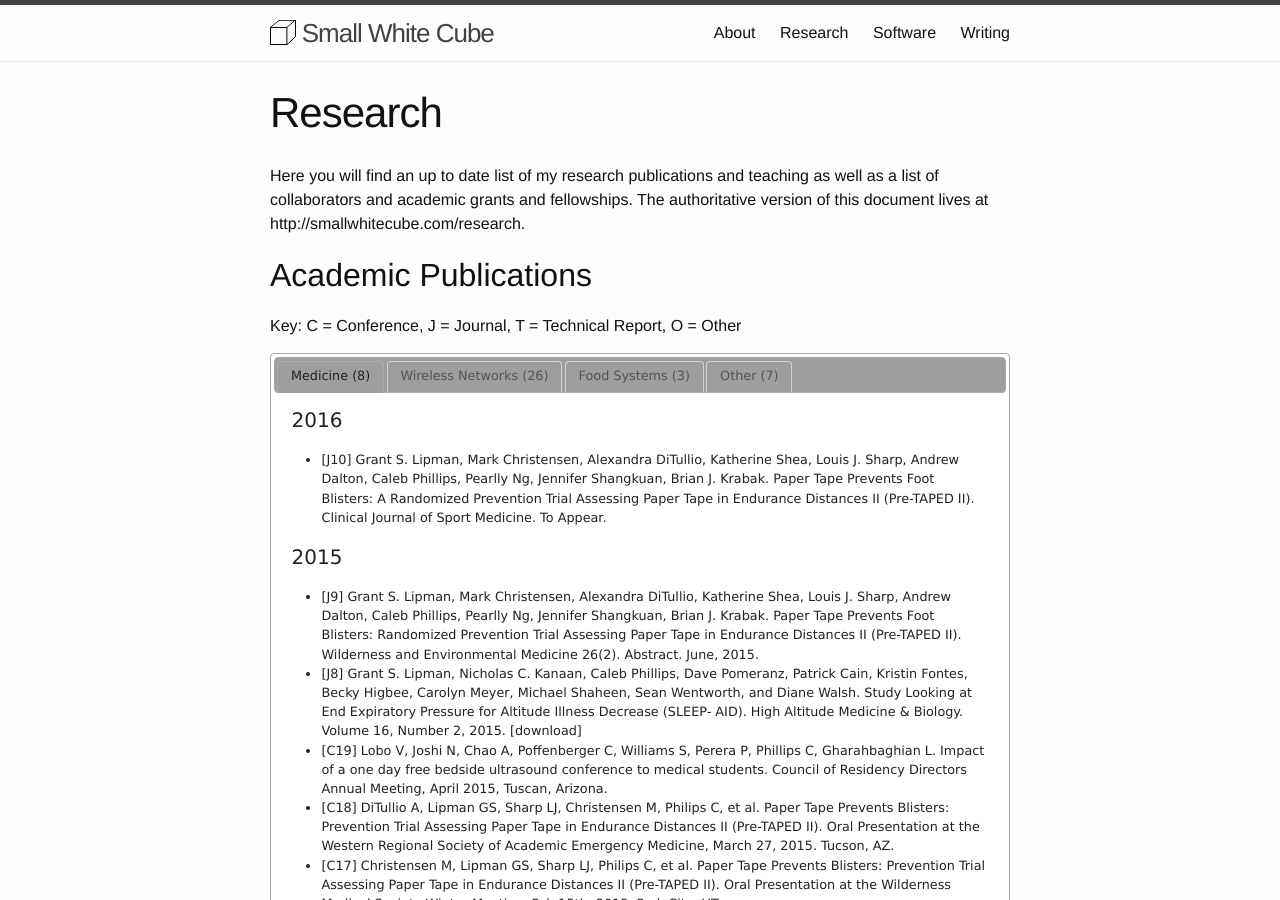
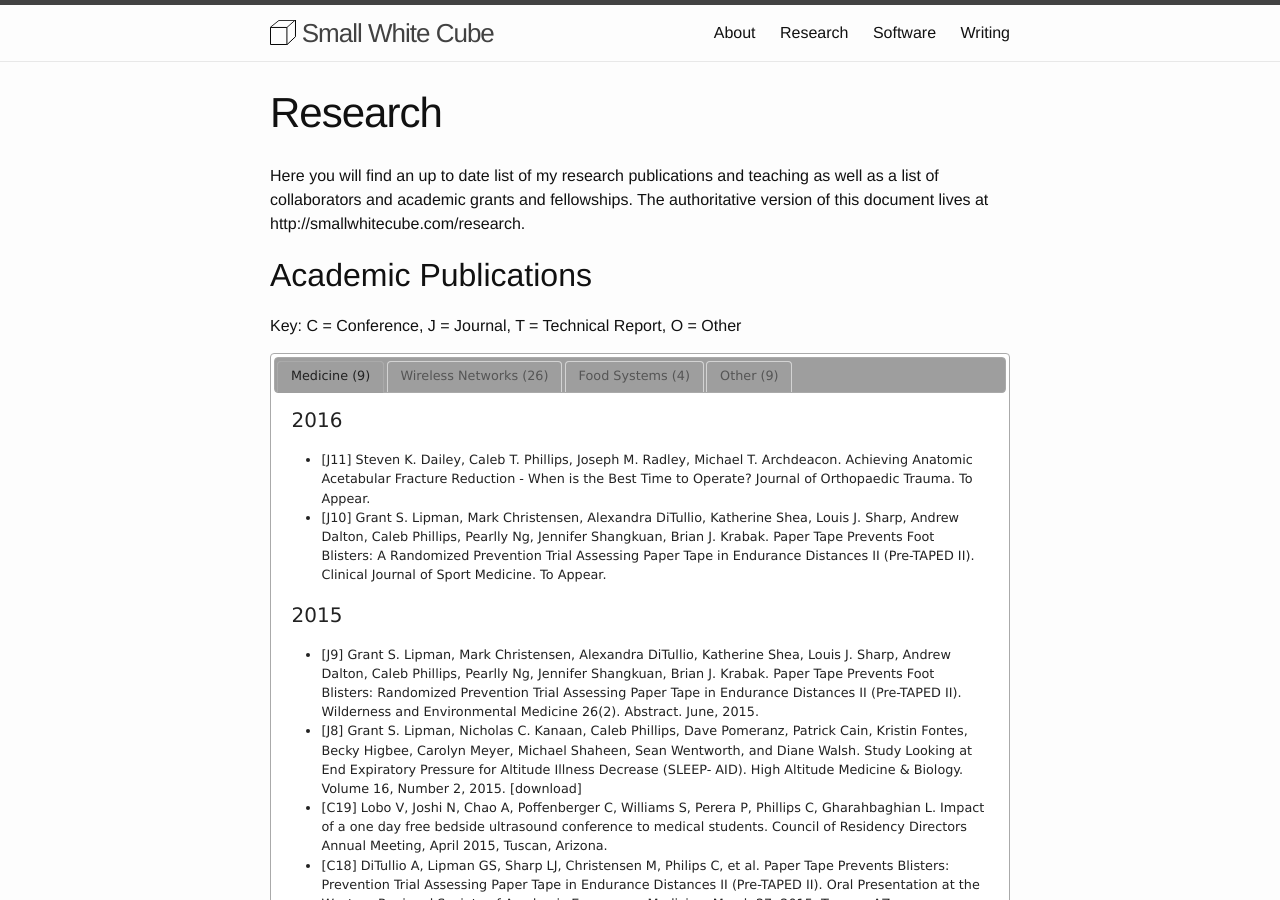
Before and after one commit to somerandomsequence/smallwhitecube, a Jekyll site: the page built from research.md, in a window 1280 px wide and 900 px high. Built offline with Jekyll 4.4.1, drawn with Linux system fonts in a browser that asks for light colours; grey boxes are pictures that could not be loaded.

Commit message:
Update publications.

```diff
--- a/_includes/papers.html
+++ b/_includes/papers.html
@@ -1,14 +1,15 @@
 <div id="tabs" style="font-size: 0.8em;">
  <ul>
-  <li><a href="#tabs-medical">Medicine (8)</a></li>
+  <li><a href="#tabs-medical">Medicine (9)</a></li>
   <li><a href="#tabs-systems">Wireless Networks (26)</a></li>
-  <li><a href="#tabs-food">Food Systems (3)</a></li>
-  <li><a href="#tabs-other">Other (7)</a></li>
+  <li><a href="#tabs-food">Food Systems (4)</a></li>
+  <li><a href="#tabs-other">Other (9)</a></li>
  </ul>
 
  <div id="tabs-medical">
   <h4>2016</h4>
   <ul>
+   <li> [J11] Steven K. Dailey, Caleb T. Phillips, Joseph M. Radley, Michael T. Archdeacon. Achieving Anatomic Acetabular Fracture Reduction - When is the Best Time to Operate? Journal of Orthopaedic Trauma. To Appear.</li>
    <li> [J10] Grant S. Lipman, Mark Christensen, Alexandra DiTullio, Katherine Shea, Louis J. Sharp, Andrew Dalton, Caleb Phillips, Pearlly Ng, Jennifer Shangkuan, Brian J. Krabak. Paper Tape Prevents Foot Blisters: A Randomized Prevention Trial Assessing Paper Tape in Endurance Distances II (Pre-TAPED II). Clinical Journal of Sport Medicine. To Appear.</li>
   </ul>
 
@@ -80,6 +81,7 @@
  <div id="tabs-food">
   <h4>Food Recovery</h4>
   <ul>
+   <li>[T12] Caleb Phillips, Rhonda Hoenigman, Hana Dansky. City of Boulder: Food Waste Audit. Report for the City of Boulder. Boulder Food Rescue. February 3, 2016. <a href="https://indd.adobe.com/view/e29e94dc-8676-4bf5-a282-ca04951573c4">[download]</a> </li>
    <li>[J5] Caleb Phillips, Rhonda Hoenigman, Becky Higbee, Tom Reed. Understanding the sustainability of retail food recovery. PLOS One. October 10, 2013. <a href="http://dx.plos.org/10.1371/journal.pone.0075530">[download]</a> </li>
    <li>[T9] Caleb Phillips, Rhonda Hoenigman, Shari Leyshon, and Becky Higbee. Nutrition and very perishable food rescue: a study on the contributions of fresh produce to one food relief agency in Boulder, Colorado. Technical Report. Boulder Food Rescue, Inc. October 30, 2012. </li>
    <li>[T6] Caleb Phillips, Rhonda Hoenigman, and Becky Higbee. Food Redistribution as Optimization. University of Colorado at Boulder, Tech. Report. CU-CS-1085-11. September, 2011. <a href="/pdfs/papers/cu_cs_1085_11.pdf">[download]</a> </li>
@@ -89,7 +91,13 @@
  <div id="tabs-other">
   <h4>High Performance Computing</h4>
   <ul>
+   <li>[C21] Bruce Bugbee, Caleb Phillips, Kenny Gruchalla, Ryan Elmore, Avi Purkayastha. Exploring HPC Application Power Usage. <a href="http://www.cvent.com/events/coda-2016-conference-on-data-analysis-2016/event-summary-a11ed42531524891a3ebeb626147a980.aspx">Conference on Data Analysis (CoDA) 2016</a>. March 2-4, 2016. Santa Fe, New Mexico.</li>
    <li>[T11] Ryan Elmore, Kenny Gruchalla, Caleb Phillips, Avi Purkayastha, Nick Wunder. An Analysis of Application Power and Schedule Composition in a High Performance Computing Environment. National Renewable Energy Laboratory. Technical Report. NREL/TP-2C00-65392. January, 2016. <a href="http://www.nrel.gov/docs/fy16osti/65392.pdf">[download]</a></li>
+  </ul>
+
+  <h4>Materials Science</h4>
+  <ul>
+   <li>[C20] Caleb Phillips, Ross Larson, Kristin Munch, Nikos Kopidakis. Guided Search for Organic Photovoltaic Materials Using Predictive Data Modeling. <a href="http://www.cvent.com/events/coda-2016-conference-on-data-analysis-2016/event-summary-a11ed42531524891a3ebeb626147a980.aspx">Conference on Data Analysis (CoDA) 2016</a>. March 2-4, 2016. Santa Fe, New Mexico.</li>
   </ul>
 
   <h4>Geospatial Analysis</h4>
```
